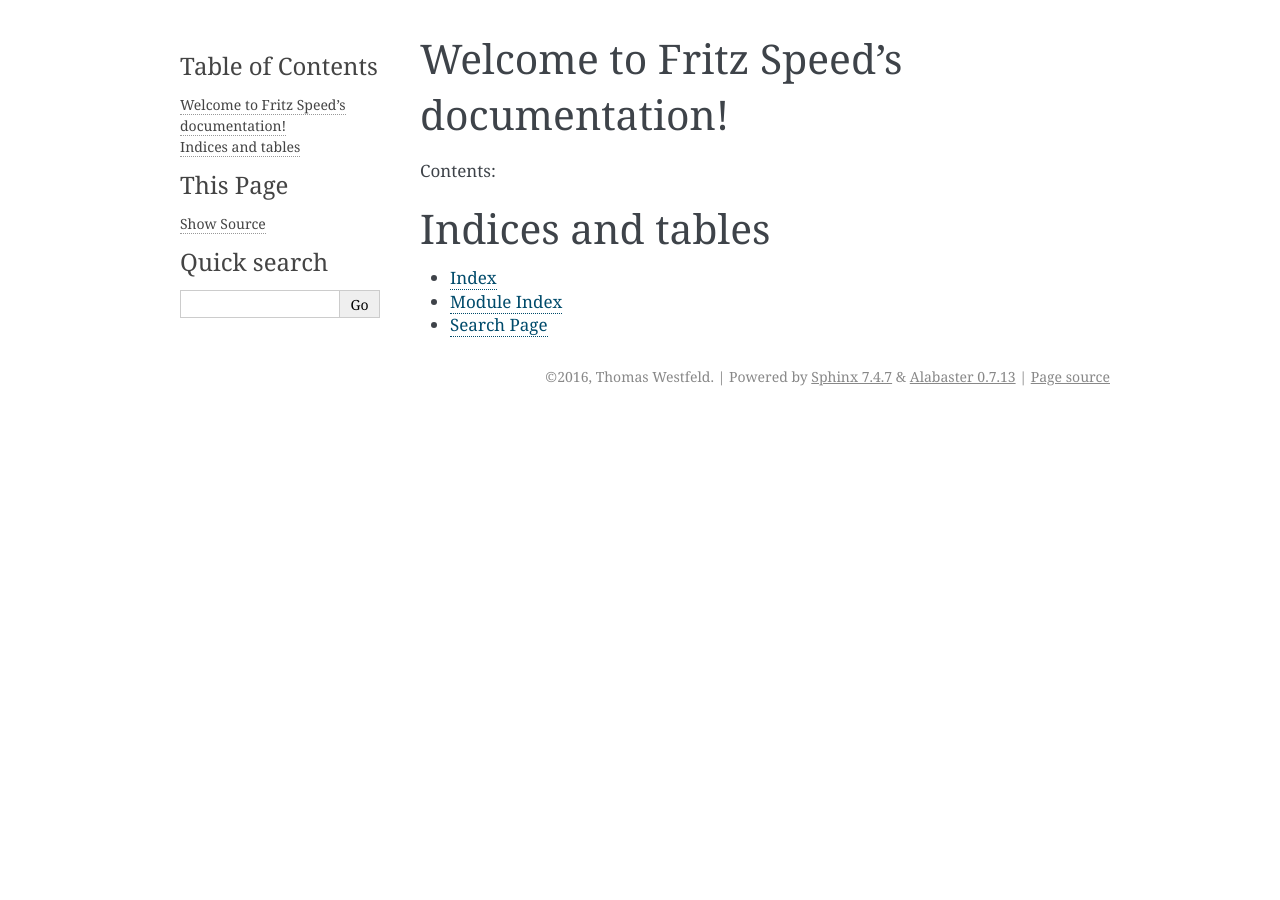
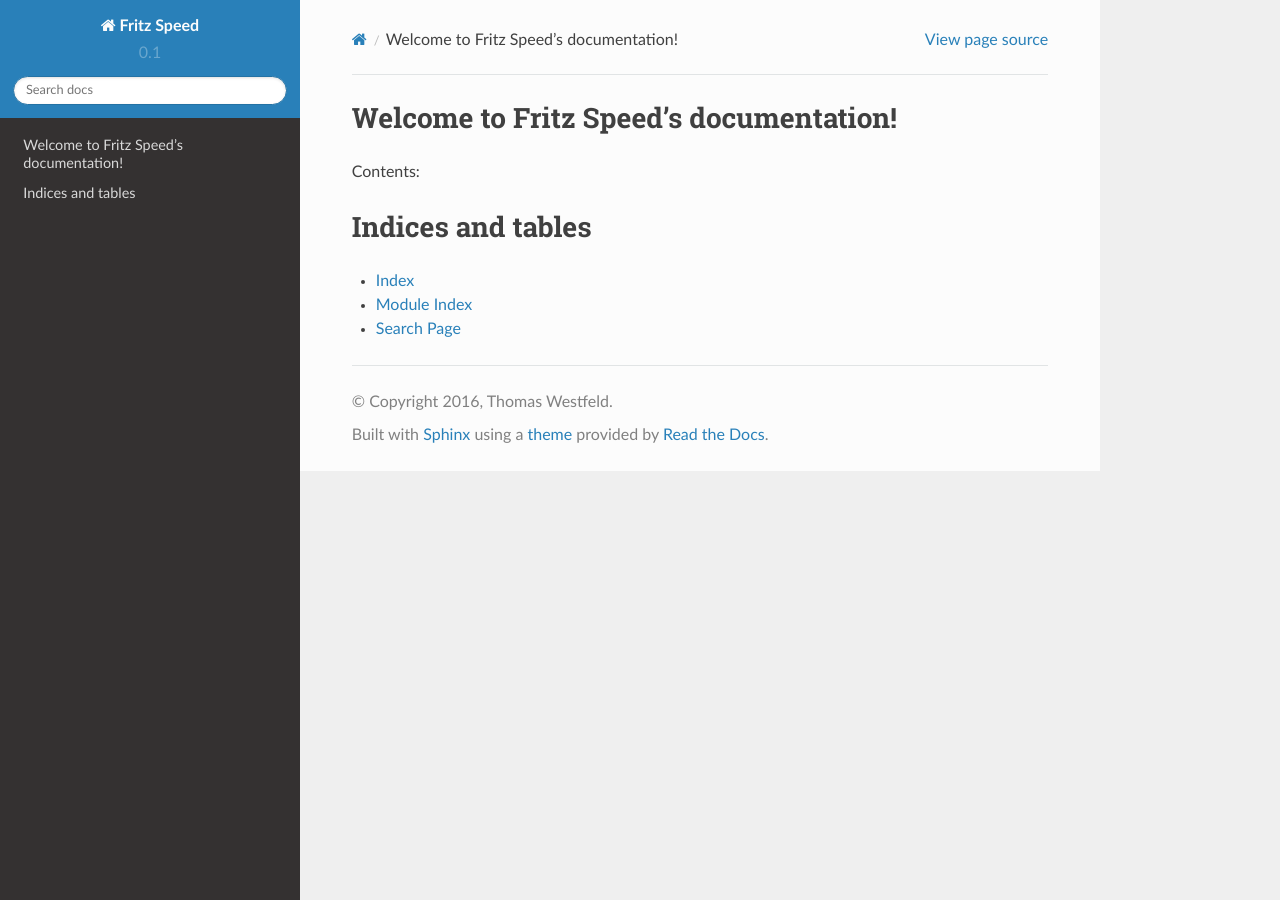
Before and after one commit to westfeld/fritz-speed, a Sphinx documentation site: the page built from docs/index.rst, in a window 1280 px wide. Built offline with Sphinx 7.4.7 and the Read the Docs theme 2.0.0, drawn with Linux system fonts in a browser that asks for light colours.

Commit message:
edit Sphinx configuration file to use RTD theme locally

```diff
--- a/docs/conf.py
+++ b/docs/conf.py
@@ -15,6 +15,11 @@
 import sys
 import os
 import shlex
+
+on_rtd = os.environ.get('READTHEDOCS', None) == True
+
+if not on_rtd:
+    import sphinx_rtd_theme
 
 # If extensions (or modules to document with autodoc) are in another directory,
 # add these directories to sys.path here. If the directory is relative to the
@@ -110,7 +115,11 @@
 
 # The theme to use for HTML and HTML Help pages.  See the documentation for
 # a list of builtin themes.
-html_theme = 'alabaster'
+
+if on_rtd:
+    html_theme = 'default'
+else:
+    html_theme = 'sphinx_rtd_theme'
 
 # Theme options are theme-specific and customize the look and feel of a theme
 # further.  For a list of options available for each theme, see the
@@ -118,7 +127,8 @@
 #html_theme_options = {}
 
 # Add any paths that contain custom themes here, relative to this directory.
-#html_theme_path = []
+if not on_rtd:
+    html_theme_path = [sphinx_rtd_theme.get_html_theme_path()]
 
 # The name for this set of Sphinx documents.  If None, it defaults to
 # "<project> v<release> documentation".
```
